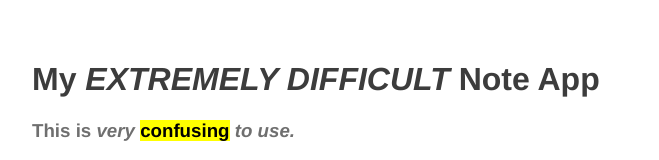
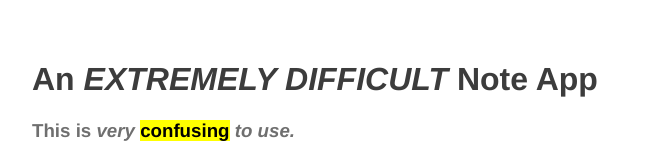
Before and after one commit to Asyirafu/difficult-notes-app, a plain HTML site: page index.html in a window 1280 px wide. Shown: the top 160 px of the page, without its empty margins (308-967 px from the left). Drawn offline with Linux system fonts and the light colour scheme.

Commit message:
Update index.html
changed my to an

```diff
--- a/index.html
+++ b/index.html
@@ -18,7 +18,7 @@
     </style>
 </head>
 <body>
-    <h1>My <em>EXTREMELY DIFFICULT</em> Note App</h1>
+    <h1>An <em>EXTREMELY DIFFICULT</em> Note App</h1>
     <h3>This is <em>very</em> <mark>confusing</mark> <em>to use.</em></h3>
     <input type="text" autocomplete="off" id="newNote" placeholder="Type your note here...">
     <button id="addNote" onclick="addNote()">Add Note</button>
```
